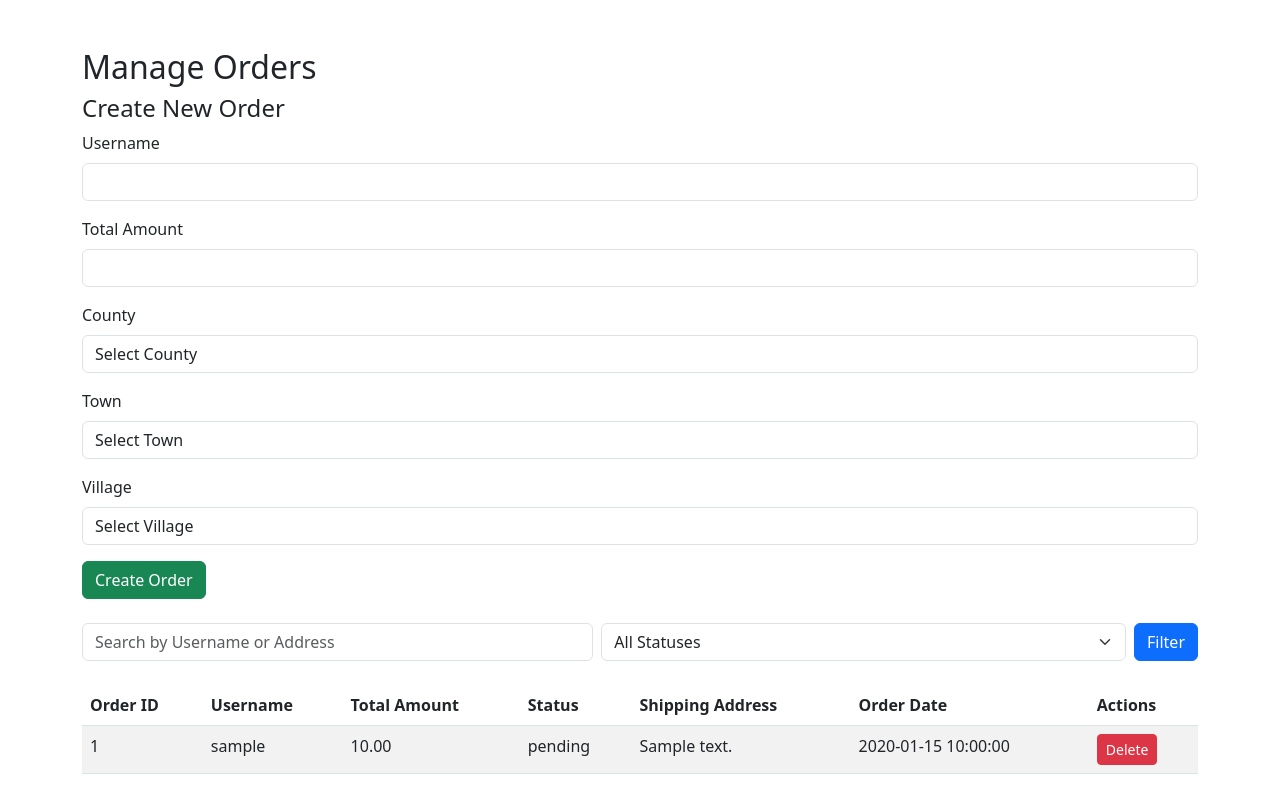
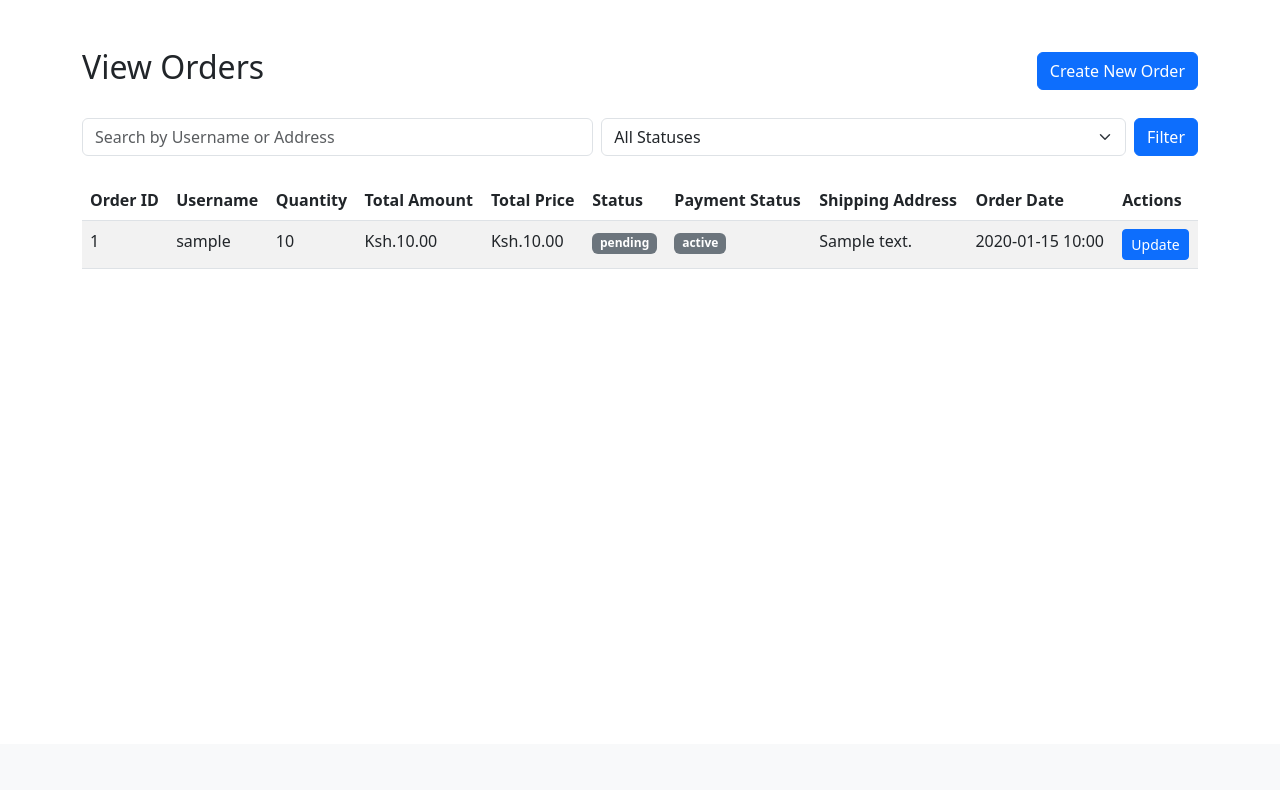
Before and after one commit to Supremeimprints/zellow_admin_dashboard, a PHP site: page /orders.php in a window 1280 px wide; the page is wider, and only the part inside the window is pictured. Shown: the part 56-846 px from the top of that part. After the commit the page ends 325 px from the top of that part, so only its background shows below. Run offline with PHP 8.4, Linux system fonts and the light colour scheme; the visitor is signed in with stand-in values (Sample User, id 1); tables that the repository leaves empty or names only in its code hold one stand-in row (values such as "Sample post"); some libraries are stand-ins or nearby versions.

Commit message:
this is for viewing orders only and it works

```diff
--- a/orders.php
+++ b/orders.php
@@ -1,99 +1,31 @@
 <?php
 session_start();
 
-// Check if user is logged in
 if (!isset($_SESSION['id'])) {
     header('Location: login.php');
     exit();
 }
 
-// Check if user has admin access
 if ($_SESSION['role'] !== 'admin') {
     echo "Access denied. You do not have permission to view this page.";
     exit();
 }
 
-// Initialize Database connection
 require_once 'config/database.php';
 $database = new Database();
 $db = $database->getConnection();
 
-// Initialize variables
 $search = $_GET['search'] ?? '';
 $statusFilter = $_GET['status'] ?? '';
 $errorMessage = '';
 $successMessage = '';
 
-// Handle Create New Order
-if (isset($_POST['create_order'])) {
-    try {
-        $username = $_POST['username'] ?? '';
-        $totalAmount = $_POST['total_amount'] ?? 0;
-        $countyName = $_POST['county'];
-        $townName = $_POST['town'];
-        $villageName = $_POST['village'];
-        $shippingAddress = $_POST['shipping_address'] ?? '';
-        $status = 'Pending';
-        $orderDate = date('Y-m-d H:i:s');
-
-        if (empty($username) || empty($totalAmount) || empty($shippingAddress) || empty($countyName) || empty($townName) || empty($villageName)) {
-            throw new Exception("All fields are required");
-        }
-
-        // Fetch the names of county, town, and village
-        $countyQuery = "SELECT name FROM counties WHERE id = ?";
-        $stmt = $db->prepare($countyQuery);
-        $stmt->execute([$countyName]);
-        $countyName = $stmt->fetchColumn();
-
-        $townQuery = "SELECT name FROM towns WHERE id = ?";
-        $stmt = $db->prepare($townQuery);
-        $stmt->execute([$townName]);
-        $townName = $stmt->fetchColumn();
-
-        $villageQuery = "SELECT name FROM villages WHERE id = ?";
-        $stmt = $db->prepare($villageQuery);
-        $stmt->execute([$villageName]);
-        $villageName = $stmt->fetchColumn();
-
-        // Combine them into one shipping address
-        $shippingAddress = "$countyName, $townName, $villageName";
-
-
-
-
-
-      /*  if (empty($username) || empty($totalAmount)  {
-            throw new Exception("All fields are required");
-        } */
-
-        // Get the user_id from the username
-        $userQuery = "SELECT id FROM users WHERE username = ?";
-        $stmt = $db->prepare($userQuery);
-        $stmt->execute([$username]);
-        $user = $stmt->fetch(PDO::FETCH_ASSOC);
-
-        if (!$user) {
-            throw new Exception("User not found");
-        }
-
-        $createQuery = "INSERT INTO orders (user_id, total_amount, status, shipping_address, order_date)
-                        VALUES (?, ?, ?, ?, ?)";
-        $stmt = $db->prepare($createQuery);
-        $stmt->execute([$user['id'], $totalAmount, $status, $shippingAddress, $orderDate]);
-
-        $successMessage = "Order created successfully";
-        header("Location: orders.php?success=" . urlencode($successMessage));
-        exit();
-    } catch (Exception $e) {
-        $errorMessage = "Error creating order: " . $e->getMessage();
-    }
-}
-
-// Build query for orders with optional filters
-$query = "SELECT o.id, u.username, o.total_amount, o.status, o.shipping_address, o.order_date
+// Build query for orders with optional filters and additional fields
+$query = "SELECT o.order_id, u.username, o.total_amount, o.quantity, o.total_price,
+          o.status, o.shipping_address, o.payment_status, o.payment_method,
+          o.tracking_number, o.order_date, o.shipping_method
           FROM orders o
-          JOIN users u ON o.user_id = u.id
+          JOIN users u ON o.id = u.id
           WHERE 1";
 
 if ($statusFilter) {
@@ -127,21 +59,19 @@ try {
 
 <!DOCTYPE html>
 <html lang="en">
-
 <head>
     <meta charset="UTF-8">
     <meta name="viewport" content="width=device-width, initial-scale=1.0">
-    <title>Manage Orders</title>
+    <title>View Orders</title>
     <link href="https://cdn.jsdelivr.net/npm/bootstrap@5.3.0/dist/css/bootstrap.min.css" rel="stylesheet">
-    <link href="https://code.jquery.com/ui/1.12.1/themes/base/jquery-ui.css" rel="stylesheet">
-    <script src="https://code.jquery.com/jquery-3.6.0.min.js"></script>
-    <script src="https://code.jquery.com/ui/1.12.1/jquery-ui.min.js"></script>
 </head>
-
 <body>
     <?php include 'navbar.php'; ?>
     <div class="container mt-5">
-        <h2>Manage Orders</h2>
+        <div class="d-flex justify-content-between align-items-center mb-4">
+            <h2>View Orders</h2>
+            <a href="create_order.php" class="btn btn-primary">Create New Order</a>
+        </div>
 
         <?php if ($errorMessage): ?>
             <div class="alert alert-danger" role="alert">
@@ -155,72 +85,34 @@ try {
             </div>
         <?php endif; ?>
 
-        <!-- Create Order Form -->
-        <form method="POST" action="orders.php" class="mb-4">
-            <h4>Create New Order</h4>
-            <div class="mb-3">
-                <label for="username" class="form-label">Username</label>
-                <input type="text" name="username" id="username" class="form-control" required>
-            </div>
-            <div class="mb-3">
-                <label for="total_amount" class="form-label">Total Amount</label>
-                <input type="number" step="0.01" min="0" class="form-control" id="total_amount" name="total_amount"
-                    required>
-            </div>
-            <div class="mb-3">
-                <label for="county" class="form-label">County</label>
-                <select name="county" id="county" class="form-control" required>
-                    <option value="">Select County</option>
-                    <?php
-                    // Fetch counties from the database
-                    $countyQuery = "SELECT * FROM counties";
-                    $stmt = $db->prepare($countyQuery);
-                    $stmt->execute();
-                    $counties = $stmt->fetchAll(PDO::FETCH_ASSOC);
-                    foreach ($counties as $countyName) {
-                        echo "<option value='{$countyName['id']}'>{$countyName['name']}</option>";
-                    }
-                    ?>
-                </select>
-            </div>
-            <div class="mb-3">
-                <label for="town" class="form-label">Town</label>
-                <select name="town" id="town" class="form-control" required>
-                    <option value="">Select Town</option>
-                </select>
-            </div>
-            <div class="mb-3">
-                <label for="village" class="form-label">Village</label>
-                <select name="village" id="village" class="form-control" required>
-                    <option value="">Select Village</option>
-                </select>
-            </div>
-            <button type="submit" name="create_order" class="btn btn-success">Create Order</button>
-        </form>
-
         <!-- Search and Filter Form -->
         <form class="d-flex mb-4" method="GET" action="orders.php">
-            <input type="text" name="search" class="form-control me-2" placeholder="Search by Username or Address"
-                value="<?php echo htmlspecialchars($search); ?>">
+            <input type="text" name="search" class="form-control me-2"
+                   placeholder="Search by Username or Address"
+                   value="<?php echo htmlspecialchars($search); ?>">
             <select name="status" class="form-select me-2">
                 <option value="">All Statuses</option>
                 <option value="Pending" <?php echo $statusFilter === 'Pending' ? 'selected' : ''; ?>>Pending</option>
+                <option value="Processing" <?php echo $statusFilter === 'Processing' ? 'selected' : ''; ?>>Processing</option>
                 <option value="Shipped" <?php echo $statusFilter === 'Shipped' ? 'selected' : ''; ?>>Shipped</option>
-                <option value="Delivered" <?php echo $statusFilter === 'Delivered' ? 'selected' : ''; ?>>Delivered
-                </option>
+                <option value="Delivered" <?php echo $statusFilter === 'Delivered' ? 'selected' : ''; ?>>Delivered</option>
+                <option value="Cancelled" <?php echo $statusFilter === 'Cancelled' ? 'selected' : ''; ?>>Cancelled</option>
             </select>
             <button type="submit" class="btn btn-primary">Filter</button>
         </form>
 
         <!-- Orders Table -->
         <div class="table-responsive">
-            <table class="table table-striped">
+            <table class="table table-striped table-hover">
                 <thead>
                     <tr>
                         <th>Order ID</th>
                         <th>Username</th>
+                        <th>Quantity</th>
                         <th>Total Amount</th>
+                        <th>Total Price</th>
                         <th>Status</th>
+                        <th>Payment Status</th>
                         <th>Shipping Address</th>
                         <th>Order Date</th>
                         <th>Actions</th>
@@ -229,21 +121,31 @@ try {
                 <tbody>
                     <?php if (empty($orders)): ?>
                         <tr>
-                            <td colspan="7" class="text-center">No orders found</td>
+                            <td colspan="10" class="text-center">No orders found</td>
                         </tr>
                     <?php else: ?>
                         <?php foreach ($orders as $order): ?>
                             <tr>
-                                <td><?php echo htmlspecialchars($order['id']); ?></td>
+                                <td><?php echo htmlspecialchars($order['order_id']); ?></td>
                                 <td><?php echo htmlspecialchars($order['username']); ?></td>
-                                <td><?php echo htmlspecialchars(number_format($order['total_amount'], 2)); ?></td>
-                                <td><?php echo htmlspecialchars($order['status']); ?></td>
+                                <td><?php echo htmlspecialchars($order['quantity']); ?></td>
+                                <td>Ksh.<?php echo htmlspecialchars(number_format($order['total_amount'], 2)); ?></td>
+                                <td>Ksh.<?php echo htmlspecialchars(number_format($order['total_price'], 2)); ?></td>
+                                <td>
+                                    <span class="badge bg-<?php echo getStatusColor($order['status']); ?>">
+                                        <?php echo htmlspecialchars($order['status']); ?>
+                                    </span>
+                                </td>
+                                <td>
+                                    <span class="badge bg-<?php echo getPaymentStatusColor($order['payment_status']); ?>">
+                                        <?php echo htmlspecialchars($order['payment_status']); ?>
+                                    </span>
+                                </td>
                                 <td><?php echo htmlspecialchars($order['shipping_address']); ?></td>
-                                <td><?php echo htmlspecialchars($order['order_date']); ?></td>
+                                <td><?php echo htmlspecialchars(date('Y-m-d H:i', strtotime($order['order_date']))); ?></td>
                                 <td>
-                                    <a href="orders.php?action=delete&id=<?php echo $order['id']; ?>"
-                                        class="btn btn-danger btn-sm"
-                                        onclick="return confirm('Are you sure you want to delete this order?');">Delete</a>
+                                    <a href="update_order.php?id=<?php echo $order['order_id']; ?>"
+                                       class="btn btn-sm btn-primary">Update</a>
                                 </td>
                             </tr>
                         <?php endforeach; ?>
@@ -253,69 +155,29 @@ try {
         </div>
     </div>
 
-    <script>
-        $(document).ready(function () {
-            $("#username").autocomplete({
-                source: function (request, response) {
-                    $.ajax({
-                        url: "get_users.php",
-                        dataType: "json",
-                        data: { term: request.term },
-                        success: function (data) {
-                            response(data);
-                        }
-                    });
-                },
-                minLength: 2
-            });
-        });
-    </script>
     <script src="https://cdn.jsdelivr.net/npm/bootstrap@5.3.0/dist/js/bootstrap.bundle.min.js"></script>
+</body>
+</html>
 
-    <script>
-        $(document).ready(function () {
-            // When the County dropdown changes
-            $('#county').change(function () {
-                var county_id = $(this).val();
+<?php
+function getStatusColor($status) {
+    return match($status) {
+        'Pending' => 'warning',
+        'Processing' => 'info',
+        'Shipped' => 'primary',
+        'Delivered' => 'success',
+        'Cancelled' => 'danger',
+        default => 'secondary'
+    };
+}
 
-                // Fetch towns for the selected county
-                if (county_id) {
-                    $.ajax({
-                        url: 'get_towns.php',
-                        type: 'GET',
-                        data: { county_id: county_id },
-                        success: function (data) {
-                            $('#town').html(data);
-                            $('#village').html('<option value="">Select Village</option>'); // Reset Village dropdown
-                        }
-                    });
-                } else {
-                    $('#town').html('<option value="">Select Town</option>');
-                    $('#village').html('<option value="">Select Village</option>');
-                }
-            });
-
-            // When the Town dropdown changes
-            $('#town').change(function () {
-                var town_id = $(this).val();
-
-                // Fetch villages for the selected town
-                if (town_id) {
-                    $.ajax({
-                        url: 'get_villages.php',
-                        type: 'GET',
-                        data: { town_id: town_id },
-                        success: function (data) {
-                            $('#village').html(data);
-                        }
-                    });
-                } else {
-                    $('#village').html('<option value="">Select Village</option>');
-                }
-            });
-        });
-    </script>
-
-</body>
-
-</html>
+function getPaymentStatusColor($status) {
+    return match($status) {
+        'Pending' => 'warning',
+        'Paid' => 'success',
+        'Failed' => 'danger',
+        'Refunded' => 'info',
+        default => 'secondary'
+    };
+}
+?>
```
